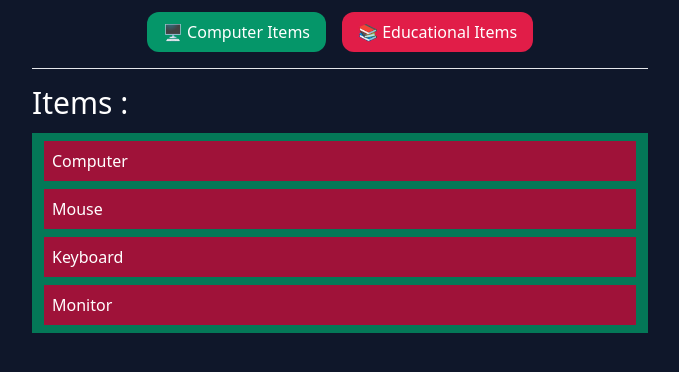
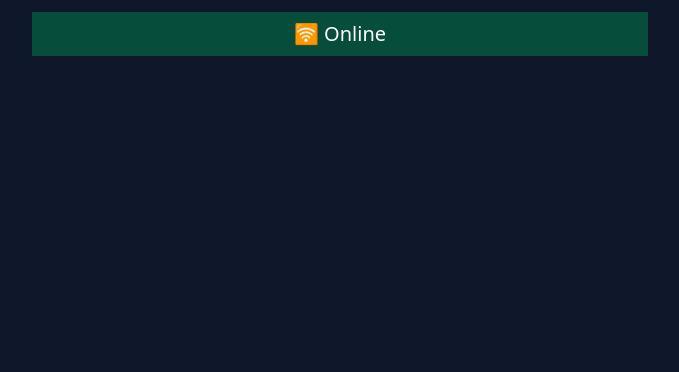
Before and after one commit to Tazri/rnext, a React (Vite) app: page / in a window 1280 px wide. Shown: the top 372 px of the page, without its empty margins (300-979 px from the left). Built offline with nearby package versions, Linux system fonts and the light colour scheme.

Commit message:
complete note on video 4.14 of module 4

```diff
--- a/src/App.jsx
+++ b/src/App.jsx
@@ -1,35 +1,16 @@
-import { useEffect, useState } from "react";
-import ItemList from "./ItemList";
-import { getData } from "./data/items.js";
+import useOnlineStatus from "./useOnlineStatus.js";
 
 export default function App() {
-  const [items, setItems] = useState(null);
-  const [selectedItem, setSelectedItem] = useState("item1");
-
-  useEffect(() => {
-    setItems(getData());
-  }, []);
+  const online = useOnlineStatus();
 
   return (
     <>
       <div className="w-1/2 mx-auto p-3 text-center flex flex-col gap-y-4 ">
-        <div className="gap-x-4 flex flex-row justify-center">
-          <button
-            onClick={() => setSelectedItem("item1")}
-            className="py-2 px-4 rounded-xl bg-emerald-600"
-          >
-            🖥️ Computer Items
-          </button>
-          <button
-            onClick={() => setSelectedItem("item2")}
-            className="py-2 px-4 rounded-xl bg-rose-600"
-          >
-            📚 Educational Items
-          </button>
-        </div>
-
-        {items && <hr />}
-        {items && <ItemList items={items[selectedItem]} />}
+        {online ? (
+          <p className="text-xl py-2 px-4 bg-emerald-900">🛜 Online</p>
+        ) : (
+          <p className="text-xl py-2 px-4 bg-rose-900">🔴 Offline</p>
+        )}
       </div>
     </>
   );
--- a/src/ItemList.jsx
+++ /dev/null
@@ -1,40 +0,0 @@
-import { useState } from "react";
-
-export default function ItemList({ items }) {
-  const [selectedId, setSlectedId] = useState(null);
-
-  const selectedItem = selectedId
-    ? items.find((item) => selectedId === item.id)
-    : null;
-
-  const selectedBackground = {
-    backgroundColor: "#0088ff",
-  };
-  return (
-    <div className="text-left flex flex-col gap-y-3">
-      <h2 className="text-3xl">Items : </h2>
-      <ul className="px-3 bg-emerald-700 py-2 flex flex-col gap-y-2">
-        {items.map((item) => {
-          return (
-            <li
-              className="bg-rose-800 p-2 cursor-pointer hover:bg-rose-700 transition-all duration-300"
-              key={item.id}
-              style={selectedId == item.id ? selectedBackground : null}
-              onClick={() => setSlectedId(item.id)}
-            >
-              {item.name}
-            </li>
-          );
-        })}
-      </ul>
-
-      {selectedItem && (
-        <div className="bg-emerald-800 p-4">
-          <h2 className="text-2xl">Selected Id : {selectedItem.id} </h2>
-          <p className="text-lg">Serial No : {selectedItem.serialNo}</p>
-          <p className="text-lg">Product Name : {selectedItem.name}</p>
-        </div>
-      )}
-    </div>
-  );
-}
--- /dev/null
+++ b/src/useOnlineStatus.js
@@ -0,0 +1,19 @@
+import { useSyncExternalStore } from "react";
+
+function subscribe(callback) {
+  window.addEventListener("online", callback);
+  window.addEventListener("offline", callback);
+
+  return () => {
+    window.removeEventListener("online", callback);
+    window.removeEventListener("offline", callback);
+  };
+}
+
+export default function useOnlineStatus() {
+  return useSyncExternalStore(
+    subscribe,
+    () => navigator.onLine,
+    () => true
+  );
+}
```
Also changed, not shown: 1 other file (tests, documents, lock files or other folders).
